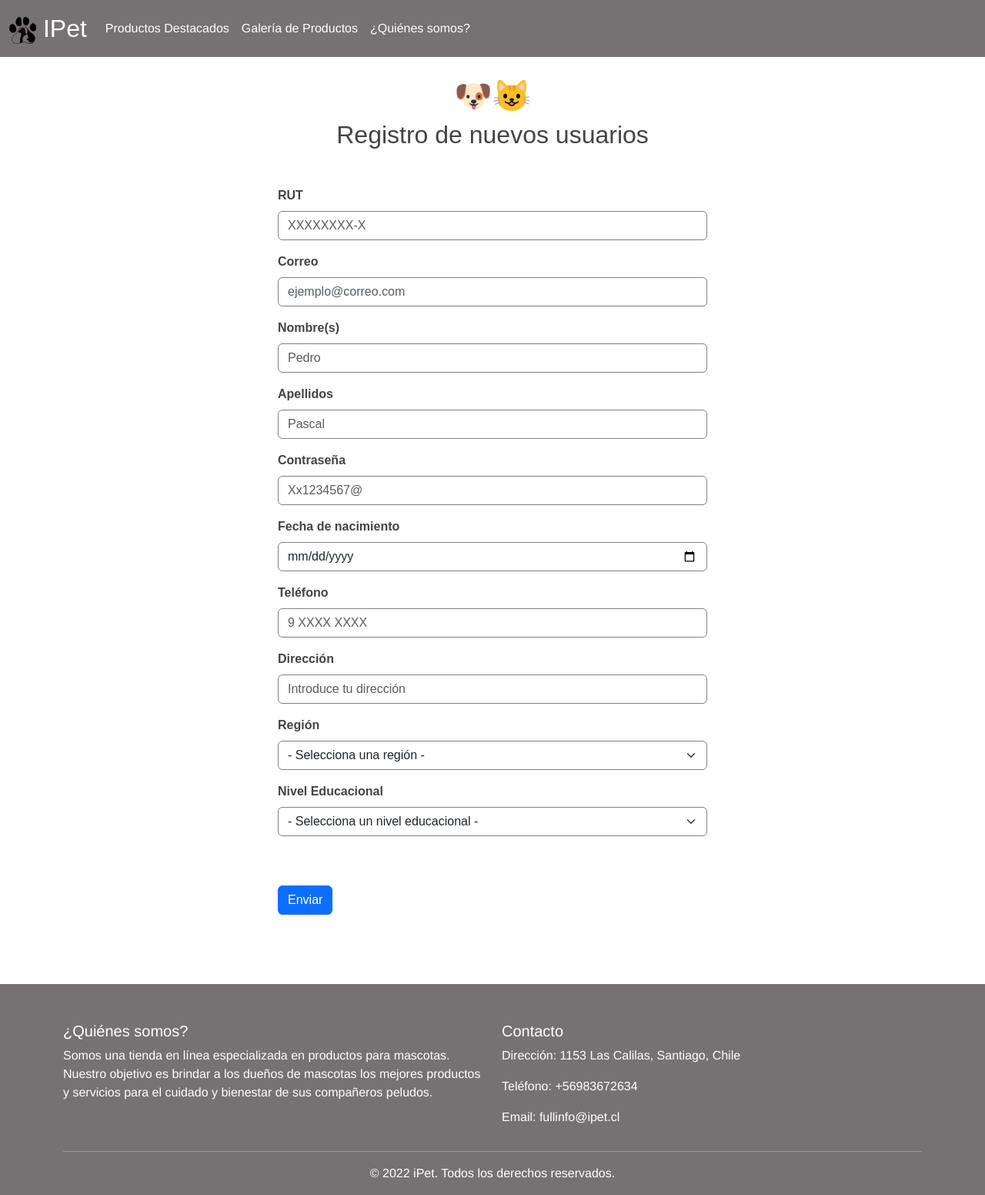
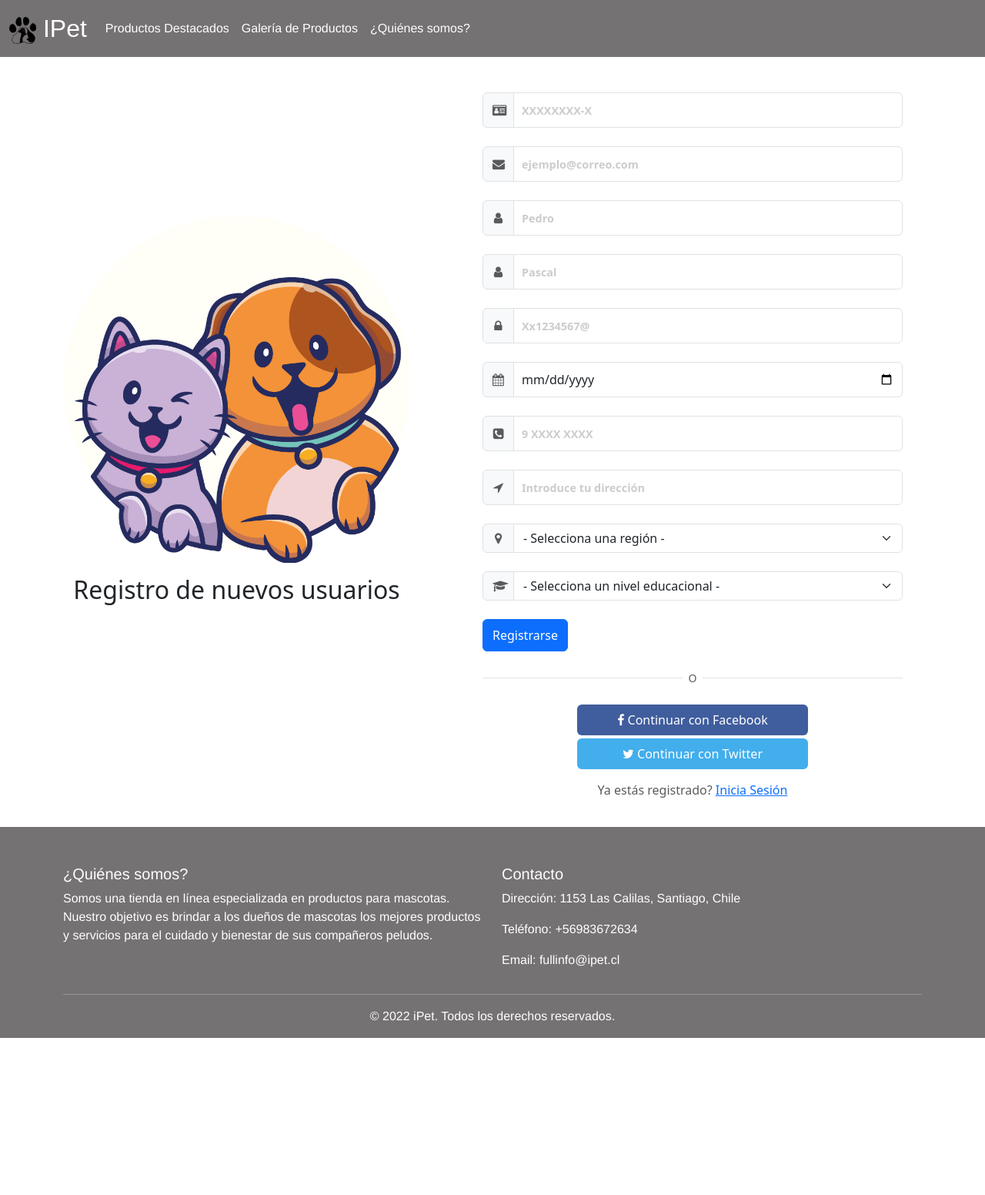
Before and after one commit to RivaulTavara/ipet-webapp-boostrap, a PHP site: page /main/registro.html in a window 1280 px wide. Shown: the whole page at 77% size. After the commit the page ends 1348 px from the top, so only its background shows below. Run offline with PHP 8.4, Linux system fonts and the light colour scheme; some libraries are stand-ins or nearby versions.

Commit message:
committtt

```diff
--- a/main/carrito.html
+++ b/main/carrito.html
@@ -7,7 +7,8 @@
     <link href="https://cdn.jsdelivr.net/npm/bootstrap@5.3.3/dist/css/bootstrap.min.css" rel="stylesheet" integrity="sha384-QWTKZyjpPEjISv5WaRU9OFeRpok6YctnYmDr5pNlyT2bRjXh0JMhjY6hW+ALEwIH" crossorigin="anonymous">
     <script rel="stylesheet" href="	https://cdn.jsdelivr.net/npm/bootstrap@5.3.3/dist/js/bootstrap.bundle.min.js"></script>
     <link rel="stylesheet" href="https://cdnjs.cloudflare.com/ajax/libs/font-awesome/5.15.3/css/all.min.css">
-    <link rel="stylesheet" href="style.css">
+    <link rel="stylesheet" href="model/css/styleNavbar.css">
+    <link rel="stylesheet" href="model/css/stylegeneralmovil.css">
     <script src="https://code.jquery.com/jquery-3.6.0.min.js"></script>
     <title>IPet</title>
   </head>
--- a/main/index.html
+++ b/main/index.html
@@ -7,7 +7,9 @@
     <link href="https://cdn.jsdelivr.net/npm/bootstrap@5.3.3/dist/css/bootstrap.min.css" rel="stylesheet" integrity="sha384-QWTKZyjpPEjISv5WaRU9OFeRpok6YctnYmDr5pNlyT2bRjXh0JMhjY6hW+ALEwIH" crossorigin="anonymous">
     <script rel="stylesheet" href="	https://cdn.jsdelivr.net/npm/bootstrap@5.3.3/dist/js/bootstrap.bundle.min.js"></script>
     <link rel="stylesheet" href="https://cdnjs.cloudflare.com/ajax/libs/font-awesome/5.15.3/css/all.min.css">
-    <link rel="stylesheet" href="style.css">
+    <link rel="stylesheet" href="model/css/styleIndex.css">
+    <link rel="stylesheet" href="model/css/styleNavbar.css">
+    <link rel="stylesheet" href="model/css/stylegeneralmovil.css">
     <script src="https://code.jquery.com/jquery-3.6.0.min.js"></script>
     <title>IPet</title>
   </head>
--- a/main/inicioSesion.html
+++ b/main/inicioSesion.html
@@ -7,7 +7,9 @@
         <link href="https://cdn.jsdelivr.net/npm/bootstrap@5.3.3/dist/css/bootstrap.min.css" rel="stylesheet" integrity="sha384-QWTKZyjpPEjISv5WaRU9OFeRpok6YctnYmDr5pNlyT2bRjXh0JMhjY6hW+ALEwIH" crossorigin="anonymous">
         <script rel="stylesheet" href="	https://cdn.jsdelivr.net/npm/bootstrap@5.3.3/dist/js/bootstrap.bundle.min.js"></script>
         <link rel="stylesheet" href="https://cdnjs.cloudflare.com/ajax/libs/font-awesome/5.15.3/css/all.min.css">
-        <link rel="stylesheet" href="styleinicio.css">
+        <link rel="stylesheet" href="model/css/styleinicio.css">
+        <link rel="stylesheet" href="model/css/stylegeneralmovil.css">
+
         <script src="https://code.jquery.com/jquery-3.6.0.min.js"></script>
         <title>IPet</title>
       </head>
--- /dev/null
+++ b/main/model/css/styleNavbar.css
@@ -0,0 +1,32 @@
+/*hace que la navbar y el carrousel hereden el color*/
+
+:root {
+    --navbar-color: rgb(117, 114, 115);
+    --footer-color: rgb(117, 114, 115);
+
+
+}
+
+
+
+
+
+/*Navbar*/
+.navbar {
+    font-family: Arial, sans-serif;
+    font-size: 16px;
+    color: white;
+
+}
+
+.navbar a,i {
+    color: white;
+    text-decoration: none;
+    transition: color 0.15s ease-in-out;
+}
+.navbar-brand.no-transition:hover {
+    color: inherit;
+}
+.nav-link:hover i {
+    color: black !important;
+  }
--- /dev/null
+++ b/main/model/css/styleRegistro.css
@@ -0,0 +1,133 @@
+.border-md {
+    border-width: 1px;
+}
+
+.btn-facebook {
+    background: #405D9D;
+    border: none;
+    width: 300px;
+}
+
+.btn-facebook:hover, .btn-facebook:focus {
+    background: #314879;
+}
+
+.btn-twitter {
+    background: #42AEEC;
+    border: none;
+    width: 300px;
+
+}
+
+.btn-twitter:hover, .btn-twitter:focus {
+    background: #1799e4;
+}
+
+body {
+    min-height: 100vh;
+}
+
+.form-control:not(select) {
+    padding: 10px;
+}
+
+select.form-control {
+    height: 52px;
+}
+
+.form-control::placeholder {
+    color: #ccc;
+    font-weight: bold;
+    font-size: 0.9rem;
+}
+.form-control:focus {
+    box-shadow: none;
+}
+
+
+@import url("https://fonts.googleapis.com/css?family=Raleway:400");
+
+* {
+	box-sizing: border-box;
+}
+
+@property --angle {
+  syntax: '<angle>';
+  initial-value: 90deg;
+  inherits: true;
+}
+
+@property --gradX {
+  syntax: '<percentage>';
+  initial-value: 50%;
+  inherits: true;
+}
+
+@property --gradY {
+  syntax: '<percentage>';
+  initial-value: 0%;
+  inherits: true;
+}
+
+
+
+
+:root {
+	--d: 2500ms;
+	--angle: 90deg;
+	--gradX: 100%;
+	--gradY: 50%;
+	--c1: rgba(168, 239, 255, 1);
+	--c2: rgba(168, 239, 255, 0.1);
+}
+
+.wrapper {
+	min-width: 10px;
+}
+
+.box {
+	border: 0.35rem solid;
+	padding:10px;
+	border-image: conic-gradient(from var(--angle), var(--c2), var(--c1) 0.1turn, var(--c1) 0.15turn, var(--c2) 0.25turn) 30;
+	animation: borderRotate var(--d) linear infinite forwards;
+}
+
+.box:nth-child(2) {
+	border-image: radial-gradient(ellipse at var(--gradX) var(--gradY), var(--c1), var(--c1) 10%, var(--c2) 40%) 30;
+	animation: borderRadial var(--d) linear infinite forwards;
+}
+
+@keyframes borderRotate {
+	100% {
+		--angle: 420deg;
+	}
+}
+
+@keyframes borderRadial {
+	20% {
+		--gradX: 100%;
+		--gradY: 50%;
+	}
+	40% {
+		--gradX: 100%;
+		--gradY: 100%;
+	}
+	60% {
+		--gradX: 50%;
+		--gradY: 100%;
+	}
+	80% {
+		--gradX: 0%;
+		--gradY: 50%;
+	}
+	100% {
+		--gradX: 50%;
+		--gradY: 0%;
+	}
+}
+
+@media (min-width: 768px) {
+	#marginform {
+	  padding-top: 120px; /* Ajusta este valor según tus necesidades */
+	}
+  }
--- a/main/registro.html
+++ b/main/registro.html
@@ -6,12 +6,15 @@
     <link rel="icon" href="src/logo.png">
     <link href="https://cdn.jsdelivr.net/npm/bootstrap@5.3.3/dist/css/bootstrap.min.css" rel="stylesheet" integrity="sha384-QWTKZyjpPEjISv5WaRU9OFeRpok6YctnYmDr5pNlyT2bRjXh0JMhjY6hW+ALEwIH" crossorigin="anonymous">
     <script rel="stylesheet" href="	https://cdn.jsdelivr.net/npm/bootstrap@5.3.3/dist/js/bootstrap.bundle.min.js"></script>
-    <link rel="stylesheet" href="https://cdnjs.cloudflare.com/ajax/libs/font-awesome/5.15.3/css/all.min.css">
-    <link rel="stylesheet" href="style.css">
+    <link rel="stylesheet" href="https://stackpath.bootstrapcdn.com/font-awesome/4.7.0/css/font-awesome.min.css">
+    <link rel="stylesheet" href="model/css/styleNavbar.css">
+    <link rel="stylesheet" href="model/css/stylegeneralmovil.css">
+    <link rel="stylesheet" href="model/css/styleRegistro.css">
     <script src="https://code.jquery.com/jquery-3.6.0.min.js"></script>
     <title>IPet</title>
   </head>
   <body>
+    <script src="https://cdnjs.cloudflare.com/ajax/libs/OwlCarousel2/2.2.1/owl.carousel.js"></script>
   <!-- Navbar -->
   <nav class="navbar navbar-expand-lg navbar-light fixed-top" style="background-color: var(--navbar-color);">
     <div class="container-fluid">
@@ -24,7 +27,7 @@
       </button>
         <div class="collapse navbar-collapse" id="navbarNav">
             <ul class="navbar-nav">
-                <div id="divdropdown" class="d-flex">
+              <div id="divdropdown">
                 <li class="nav-item">
                   <a class="nav-link"  href="index.html#productos" style="font-family: 'Franklin Gothic Medium', 'Arial Narrow', Arial, sans-serif;">Productos Destacados</a>
                 </li>
@@ -36,66 +39,96 @@
                 </li>
               </div>
             </ul>
+
+
       </div>
     </div>
   </nav>
 
+<div class="container">
+  <div class="row  align-items-center">
+      <!-- For Demo Purpose -->
+      <div class="col-md-5 pr-lg-5 mb-5 mb-md-0" style="margin-right: 70px;">
+          <img src="src/perro y gato.png" alt="" class="img-fluid mb-3 d-none d-md-block">
+          <h2 id="h2registro" style="text-align: center;">Registro de nuevos usuarios</h2>
+      </div>
 
-      <!-- Formulario web -->
-      <div class="form-login" style="margin-top: 100px;">
-        <div class="text-center">
-          <h1>🐶😺</h1>
-          <h2 class="text-center" id="registro">Registro de nuevos usuarios</h2>
+      <!-- Registeration Form -->
+      <div class="col-md-7 col-lg-6 ml-auto" style="overflow-y: auto; height: 100vh; scrollbar-width: none;">
+        <form id="marginform" action="model/php/controlador_register.php" method="post">
+              <div class="row">
+
+                  <!-- Rut-->
+                  <div class="mb-4">
+                    <div class="input-group">
+                        <span class="input-group-text"><i class="fa fa-id-card text-muted" style="width: 15px;"></i></span>
+                        <input type="text" class="form-control bg-white border-left-0 border-md" name="rut" id="rut" pattern="^\d{7,8}-[\dKk]{1}$" title="Por favor, ingresa el RUT sin puntos y con guión. Ejemplo: 12345678-9" required placeholder="XXXXXXXX-X">
                       </div>
                   </div>
-      <div class="container">
 
-      <form action="model/php/controlador_register.php" method="post" class="col-md-6 mx-auto">
-          <div class="mb-3 mt-5">
-            <label for="rut" class="form-label fw-semibold">RUT</label>
-            <input type="text" class="form-control" name="rut" id="rut" pattern="^\d{7,8}-[\dKk]{1}$" title="Por favor, ingresa el RUT sin puntos y con guión. Ejemplo: 12345678-9" required style="border-color: grey;" placeholder="XXXXXXXX-X">
+                  <!-- Email -->
+                  <div class="mb-4">
+                    <div class="input-group">
+                        <span class="input-group-text"><i class="fa fa-envelope text-muted" style="width: 15px;"></i></span>
+                        <input type="email" class="form-control bg-white border-left-0 border-md" name="correo" id="correo" pattern="^[a-zA-Z0-9._%+-]+@[a-zA-Z0-9.-]+\.[a-zA-Z]{2,6}$" title="Por favor, ingresa un correo válido. Ejemplo: ejemplo@correo.com" required placeholder="ejemplo@correo.com">
+                      </div>
                   </div>
 
-          <div class="mb-3">
-            <label for="correo" class="form-label fw-semibold">Correo</label>
-            <input type="email" class="form-control" name="correo" id="correo" pattern="^[a-zA-Z0-9._%+-]+@[a-zA-Z0-9.-]+\.[a-zA-Z]{2,6}$" title="Por favor, ingresa un correo válido. Ejemplo: ejemplo@correo.com" required style="border-color: grey;" placeholder="ejemplo@correo.com">
+                <!-- Primer Nombre -->
+                  <div class="mb-4">
+                    <div class="input-group">
+                        <span class="input-group-text"><i class="fa fa-user text-muted" style="width: 15px;"></i></span>
+                        <input type="text" class="form-control bg-white border-left-0 border-md" id="nombre" name="nombre" pattern="^[a-zA-ZáéíóúÁÉÍÓÚñÑ\s]*$" title="Por favor, ingresa solo letras." required placeholder="Pedro">
+                    </div>
                   </div>
 
-          <div class="mb-3">
-            <label for="nombre" class="form-label fw-semibold">Nombre(s)</label>
-            <input type="text" class="form-control" id="nombre" name="nombre" pattern="^[a-zA-ZáéíóúÁÉÍÓÚñÑ\s]*$" title="Por favor, ingresa solo letras." required style="border-color: grey;" placeholder="Pedro">
+                  <!-- Apellidos-->
+                  <div class="mb-4">
+                    <div class="input-group">
+                        <span class="input-group-text"><i class="fa fa-user text-muted" style="width: 15px;"></i></span>
+                        <input type="text" name="apellido" class="form-control bg-white border-left-0 border-md" id="apellido" pattern="^[a-zA-ZáéíóúÁÉÍÓÚñÑ\s]*$" title="Por favor, ingresa solo letras." required placeholder="Pascal">
+                      </div>
                   </div>
 
-          <div class="mb-3">
-            <label for="apellido" class="form-label fw-semibold">Apellidos</label>
-            <input type="text" name="apellido" class="form-control" id="apellido" pattern="^[a-zA-ZáéíóúÁÉÍÓÚñÑ\s]*$" title="Por favor, ingresa solo letras." required style="border-color: grey;" placeholder="Pascal">
+                  <!-- Contraseña-->
+                  <div class="mb-4">
+                    <div class="input-group">
+                        <span class="input-group-text"><i class="fa fa-lock text-muted" style="width: 15px;"></i></span>
+                        <input type="password" id="password" name="password" class="form-control bg-white border-left-0 border-md" pattern="(?=.*\d)(?=.*[a-z])(?=.*[A-Z])(?=.*\W).{8,}" title="La contraseña debe contener al menos un carácter especial, una letra mayúscula, una letra minúscula y un número." required placeholder="Xx1234567@">
+                      </div>
                   </div>
 
 
-          <div class="mb-3">
-            <label for="contraseña" class="form-label fw-semibold">Contraseña</label>
-            <input type="password" id="password" name="password" class="form-control" pattern="(?=.*\d)(?=.*[a-z])(?=.*[A-Z])(?=.*\W).{8,}" title="La contraseña debe contener al menos un carácter especial, una letra mayúscula, una letra minúscula y un número." required style="border-color: grey;" placeholder="Xx1234567@">
+                  <!-- Fecha de Nacimiento -->
+                  <div class="mb-4">
+                    <div class="input-group">
+                        <span class="input-group-text"><i class="fa fa-calendar text-muted" style="width: 15px;"></i></span>
+                        <input type="date" id="fechaNacimiento" name="fechaNacimiento" class="form-control bg-white border-left-0 border-md" required/>
                       </div>
-
-        <div class="mb-3">
-          <label for= "fecha de nacimiento" class="form-label fw-semibold">Fecha de nacimiento</label>
-          <input type="date" id="fechaNacimiento" name="fechaNacimiento" style="border-color: grey;" class="form-control" style=" color: black;" required/>
                   </div>
 
 
-          <div class="mb-3">
-            <label for="telefono" class="form-label fw-semibold">Teléfono</label>
-            <input type="tel" class="form-control" id="telefono" name="telefono" pattern="^9\d{8}$" inputmode="numeric" title="Por favor, ingresa un número de teléfono válido con 9 dígitos y comenzando con 9. Ejemplo: 912345678" required style="border-color: grey;" placeholder="9 XXXX XXXX">
+                  <!-- Telefono -->
+                  <div class="mb-4">
+                    <div class="input-group">
+                        <span class="input-group-text"><i class="fa fa-phone-square text-muted" style="width: 15px;"></i></span>
+                        <input type="tel" class="form-control bg-white border-left-0 border-md" id="telefono" name="telefono" pattern="^9\d{8}$" inputmode="numeric" title="Por favor, ingresa un número de teléfono válido con 9 dígitos y comenzando con 9. Ejemplo: 912345678" required placeholder="9 XXXX XXXX">
+                      </div>
                   </div>
 
-          <div class="mb-3">
-            <label for="direccion" class="form-label fw-semibold">Dirección</label>
-            <input type="text" class="form-control" id="direccion" name="direccion" required style="border-color: grey;" placeholder="Introduce tu dirección">
+                  <!-- Direccion -->
+                  <div class="mb-4">
+                    <div class="input-group">
+                        <span class="input-group-text"><i class="fa fa-location-arrow text-muted" style="width: 15px;"></i></span>
+                        <input type="text" class="form-control bg-white border-left-0 border-md" id="direccion" name="direccion" required placeholder="Introduce tu dirección">
+                      </div>
                   </div>
 
-          <div class="mb-3">
-              <label for="region" class="form-label fw-semibold">Región</label>
-              <select class="form-select" id="region" name="region" required style="border-color: grey;">
+                  <!-- Region -->
+                  <div class="mb-4">
+                    <div class="input-group">
+                        <span class="input-group-text"><i class="fa fa-map-marker text-muted" style="width: 15px;"></i></span>
+                        <select id="job" name="jobtitle" class="form-select custom-select bg-white border-left-0 border-md">
                           <option value="">- Selecciona una región -</option>
                           <option value="Región de Arica y Parinacota">Región de Arica y Parinacota</option>
                           <option value="Región de Tarapacá">Región de Tarapacá</option>
@@ -115,10 +148,13 @@
                           <option value="Región de Magallanes y de la Antártica Chilena">Región de Magallanes y de la Antártica Chilena</option>
                       </select>
                     </div>
+                  </div>
 
-          <div class="mb-3">
-              <label for="nivelEducacional" class="form-label fw-semibold">Nivel Educacional</label>
-              <select class="form-select" id="nivelEducacional" name="nivelEducacional" required style="border-color: grey;">
+                  <!-- Nivel Educacional -->
+                  <div class="mb-4">
+                    <div class="input-group">
+                        <span class="input-group-text"><i class="fa fa-graduation-cap text-muted" style="width: 15px;"></i></span>
+                        <select id="nivelEducacional" name="nivelEducacional" class="form-select custom-select bg-white border-left-0 border-md">
                           <option value="">- Selecciona un nivel educacional -</option>
                           <option value="Primer ciclo">Primer ciclo</option>
                           <option value="Segundo ciclo">Segundo ciclo</option>
@@ -127,15 +163,50 @@
                           <option value="Sin estudios">Sin estudios</option>
                       </select>
                     </div>
+                  </div>
 
-          <div style="padding-bottom: 90px;">
-            <button type="submit" class="btn btn-primary mt-5" name="registro">Enviar</button>
+
+                  <!-- Registrarse -->
+                  <div class="form-group col-lg-12 mx-auto mb-0">
+                    <button type="submit" class="btn btn-primary btn-block py-2" name="registro">Registrarse</button>
+                  </div>
+
+                  <!-- texto divisor -->
+                  <div class="form-group col-lg-12 mx-auto d-flex align-items-center my-4">
+                      <div class="border-bottom w-100 ml-5"></div>
+                      <span class="px-2 small text-muted font-weight-bold text-muted">O</span>
+                      <div class="border-bottom w-100 mr-5"></div>
+                  </div>
+
+                  <!-- registro por redes sociales -->
+                  <div style="text-align: center;">
+                    <div class="form-group col-lg-12 ms-auto">
+                        <a href="#" class="btn btn-primary btn-block py-2 btn-facebook">
+                            <i class="fa fa-facebook-f mr-2"></i>
+                            <span class="font-weight-bold">Continuar con Facebook</span>
+                        </a>
+                    </div>
+                    <div class="form-group col-lg-12 mx-auto" style="padding-top: 4px;">
+                        <a href="#" class="btn btn-primary btn-block py-2 btn-twitter">
+                            <i class="fa fa-twitter mr-2"></i>
+                            <span class="font-weight-bold">Continuar con Twitter</span>
+                        </a>
+                    </div>
+                  </div>
+
+                  <!-- Sesion existente -->
+                  <div class="text-center w-100" style="padding-top: 15px; padding-bottom: 20px;">
+                      <p class="text-muted font-weight-bold">Ya estás registrado? <a href="inicioSesion.html" class="text-primary ml-2">Inicia Sesión</a></p>
+                  </div>
+
               </div>
           </form>
-
+      </div>
+  </div>
+</div>
     </div>
 
-    <!--Pie de pagina, aqui va el quienes somos, direccion, redes sociales, etc...-->
+
   <footer id="pie-pag" style="background-color: var(--footer-color); padding-top: 1px; color: white; font-family: 'Franklin Gothic Medium', 'Arial Narrow', Arial, sans-serif;">
       <div class="container mt-5">
         <div class="row">
@@ -162,5 +233,6 @@
     </footer>
     <script src="https://cdn.jsdelivr.net/npm/bootstrap@5.3.3/dist/js/bootstrap.bundle.min.js" integrity="sha384-YvpcrYf0tY3lHB60NNkmXc5s9fDVZLESaAA55NDzOxhy9GkcIdslK1eN7N6jIeHz" crossorigin="anonymous"></script>
     <script src="model/js/script.js"></script>
+
 </body>
 </html>
--- a/main/restablecercon.html
+++ b/main/restablecercon.html
@@ -7,7 +7,8 @@
     <link href="https://cdn.jsdelivr.net/npm/bootstrap@5.3.3/dist/css/bootstrap.min.css" rel="stylesheet" integrity="sha384-QWTKZyjpPEjISv5WaRU9OFeRpok6YctnYmDr5pNlyT2bRjXh0JMhjY6hW+ALEwIH" crossorigin="anonymous">
     <link rel="stylesheet" href="https://cdnjs.cloudflare.com/ajax/libs/font-awesome/5.15.3/css/all.min.css">
     <title>IPet</title>
-    <link rel="stylesheet" href="style.css">
+    <link rel="stylesheet" href="model/css/styleNavbar.css">
+    <link rel="stylesheet" href="model/css/stylegeneralmovil.css">
     <script src="model/js/script.js"></script>
     <script src="https://cdn.jsdelivr.net/npm/bootstrap@5.3.3/dist/js/bootstrap.bundle.min.js" integrity="sha384-YvpcrYf0tY3lHB60NNkmXc5s9fDVZLESaAA55NDzOxhy9GkcIdslK1eN7N6jIeHz" crossorigin="anonymous"></script>
     <script src="https://code.jquery.com/jquery-3.6.0.min.js"></script>
--- a/main/usuario.html
+++ b/main/usuario.html
@@ -8,7 +8,8 @@
     <link rel="stylesheet" href="	https://cdn.jsdelivr.net/npm/bootstrap@5.3.3/dist/js/bootstrap.bundle.min.js">
     <link rel="stylesheet" href="https://cdnjs.cloudflare.com/ajax/libs/font-awesome/5.15.3/css/all.min.css">
     <title>IPet</title>
-    <link rel="stylesheet" href="style.css">
+    <link rel="stylesheet" href="model/src/styleNavbar.css">
+    <link rel="stylesheet" href="model/css/stylegeneralmovil.css">
     <script src="https://code.jquery.com/jquery-3.6.0.min.js"></script>
   </head>
   <body>
```
Also changed, not shown: main/model/css/styleIndex.css (renamed from main/style.css, +13 -179 lines), main/model/css/stylegeneralmovil.css (added, +143 -0 lines), main/model/css/sql/database-client-config.json (renamed from main/model/sql/database-client-config.json), main/model/css/sql/ipet.sql (renamed from main/model/sql/ipet.sql), main/model/css/styleinicio.css (renamed from main/styleinicio.css), main/model/js/script.js (line endings or trailing spaces), main/src/perro y gato.png (added), 2 other files. Lines whose indentation alone changed are shown as unchanged.
